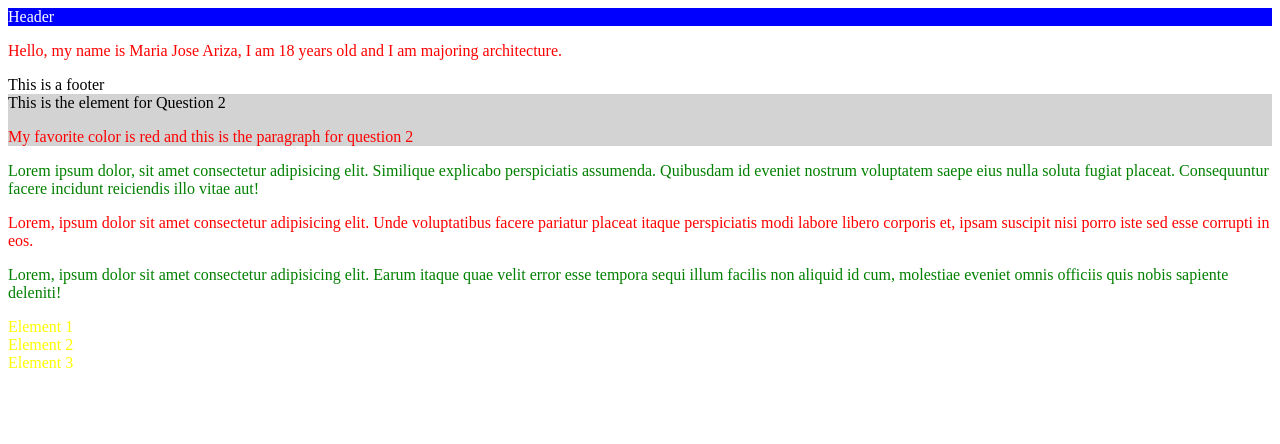
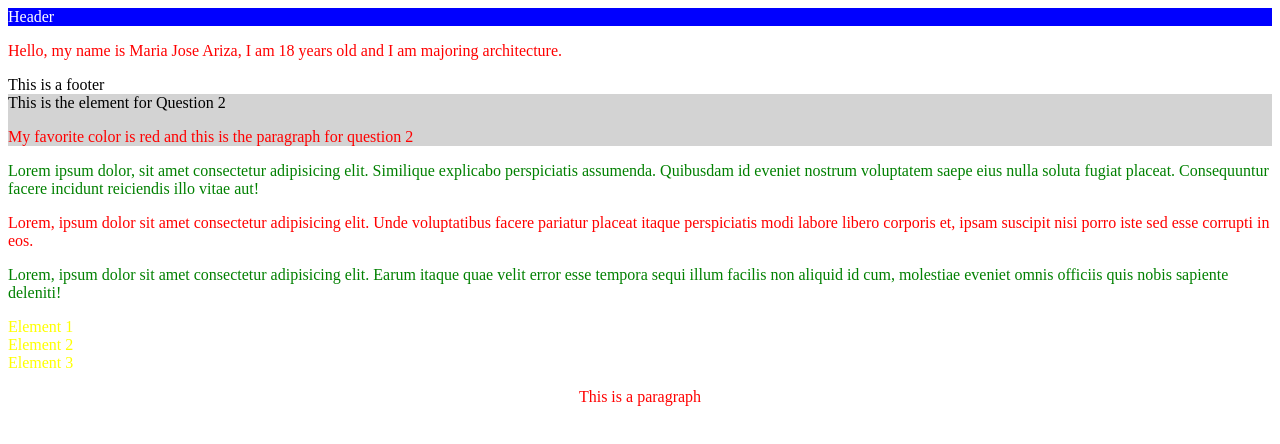
Before and after one commit to majoarizalopez/LAB4, a plain HTML site: page INDEX.HTML in a window 1280 px wide. Drawn offline with Linux system fonts and the light colour scheme.

Commit message:
Question 4

```diff
--- a/INDEX.HTML
+++ b/INDEX.HTML
@@ -42,8 +42,9 @@
 
 <div class="main-content"> Element 3</div>
 
+<!--Q5-->
 
-
+<p class="center"> This is a paragraph</p>
 
 
 
--- a/STYLES.CSS
+++ b/STYLES.CSS
@@ -23,3 +23,7 @@
 .main-content{
     color: yellow;
 }
+
+.center{
+    text-align: center;
+}
```
